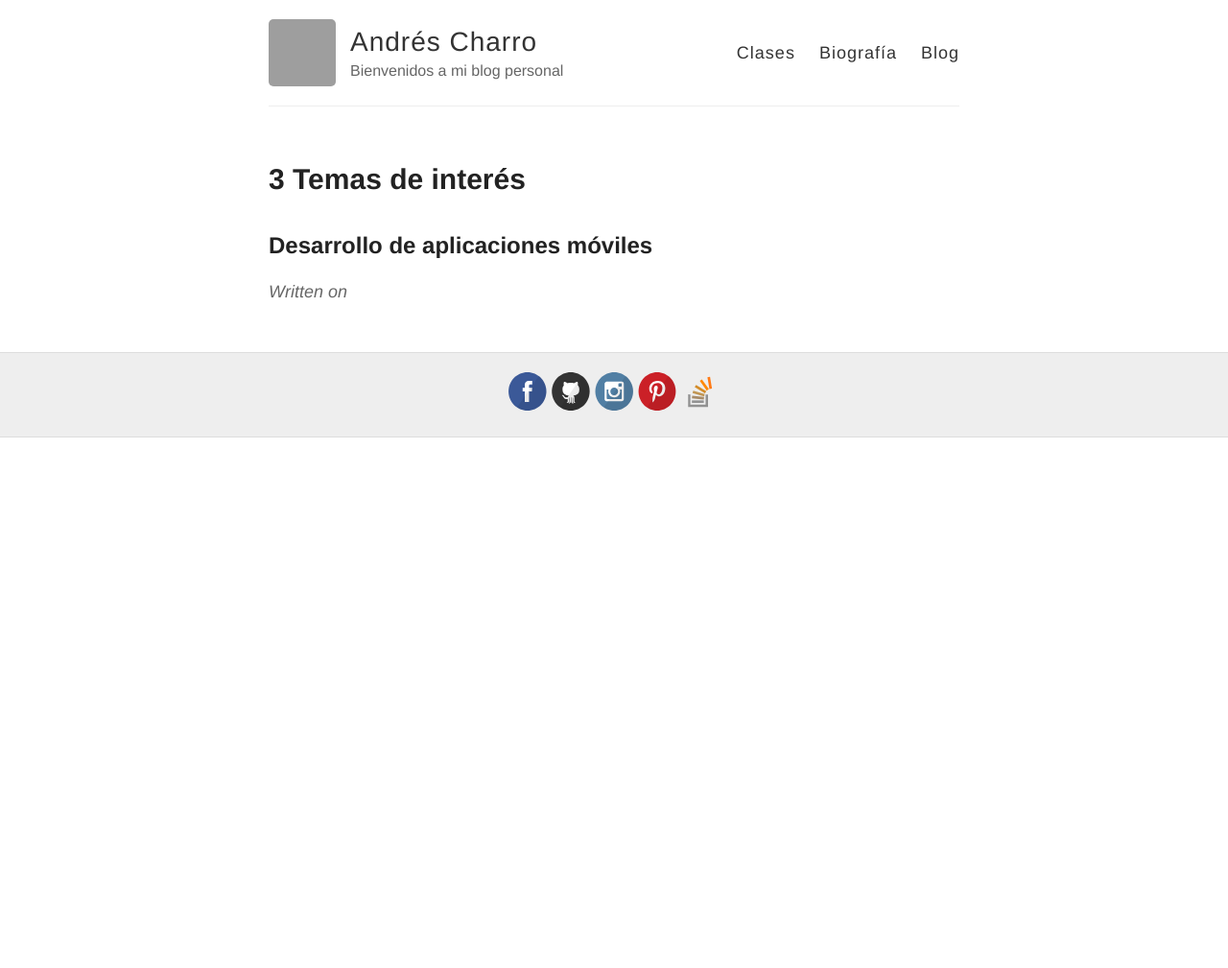
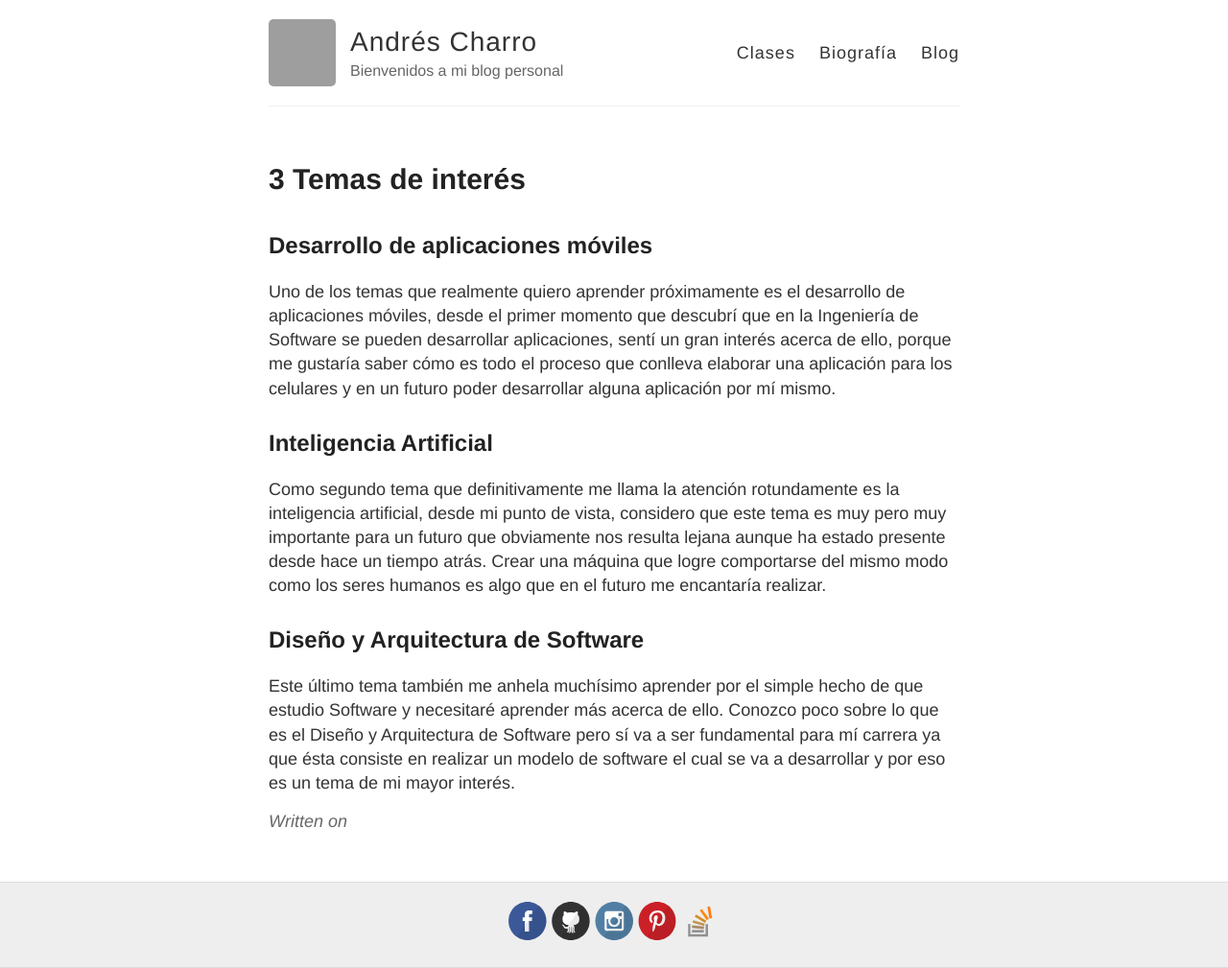
Before and after one commit to andrescharro22/Carlos-F007.github.io, a Jekyll site: the page built from blog.md, in a window 1280 px wide. Shown: the whole page at 96% size. Built offline with Jekyll 4.4.1, drawn with Linux system fonts in a browser that asks for light colours; before the commit the page ends 900 px from its top, so only the background shows below that; grey boxes are pictures that could not be loaded.

Commit message:
Update blog.md

```diff
--- a/blog.md
+++ b/blog.md
@@ -6,3 +6,19 @@ title: 3 Temas de interés
 
 Desarrollo de aplicaciones móviles
 --
+
+Uno de los temas que realmente quiero aprender próximamente es el desarrollo de aplicaciones móviles, desde el primer momento que descubrí que en la Ingeniería de Software se pueden desarrollar aplicaciones, sentí un gran interés acerca de ello, porque me gustaría saber cómo es todo el proceso que conlleva elaborar una aplicación para los celulares y en un futuro poder desarrollar alguna aplicación por mí mismo.
+
+
+
+Inteligencia Artificial
+--
+
+Como segundo tema que definitivamente me llama la atención rotundamente es la inteligencia artificial, desde mi punto de vista, considero que este tema es muy pero muy importante para un futuro que obviamente nos resulta lejana aunque ha estado presente desde hace un tiempo atrás. Crear una máquina que logre comportarse del mismo modo como los seres humanos es algo que en el futuro me encantaría realizar.
+
+
+
+Diseño y Arquitectura de Software
+--
+
+Este último tema también me anhela muchísimo aprender por el simple hecho de que estudio Software y necesitaré aprender más acerca de ello. Conozco poco sobre lo que es el Diseño y Arquitectura de Software pero sí va a ser fundamental para mí carrera ya que ésta consiste en realizar un modelo de software el cual se va a desarrollar y por eso es un tema de mi mayor interés.
```
